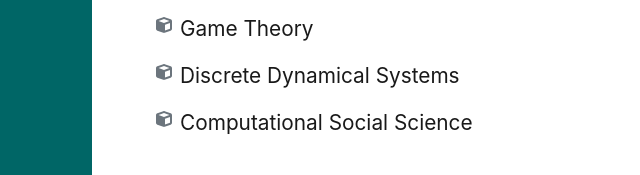
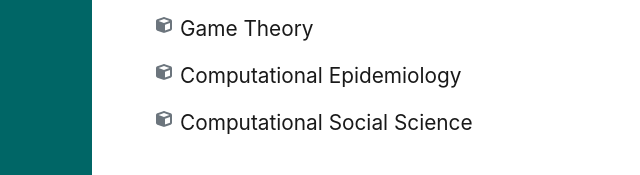
Before and after one commit to bridgelessqiu/zirouq.github.io, a plain HTML site: page index.html in a window 1280 px wide. Shown: the part 625-800 px from the top of the page, 180-820 px from the left. Drawn offline with nearby package versions, Linux system fonts and the light colour scheme; a web font is replaced by a local one.

Commit message:
Update index.html

```diff
--- a/index.html
+++ b/index.html
@@ -65,7 +65,7 @@
                         </li>
                         <li>
                             <span class="fa-li"><i class="fas fa-cube"></i></span>
-                            <p>Discrete Dynamical Systems</p>
+                            <p>Computational Epidemiology</p>
                         </li>
                         <li>
                             <span class="fa-li"><i class="fas fa-cube"></i></span>
```
